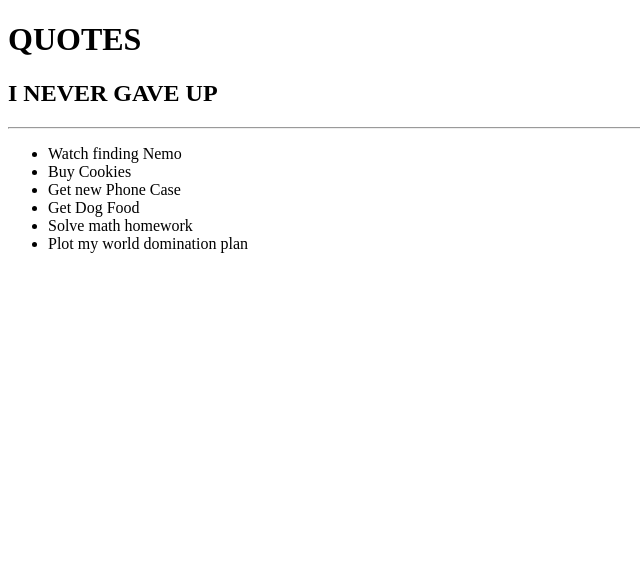
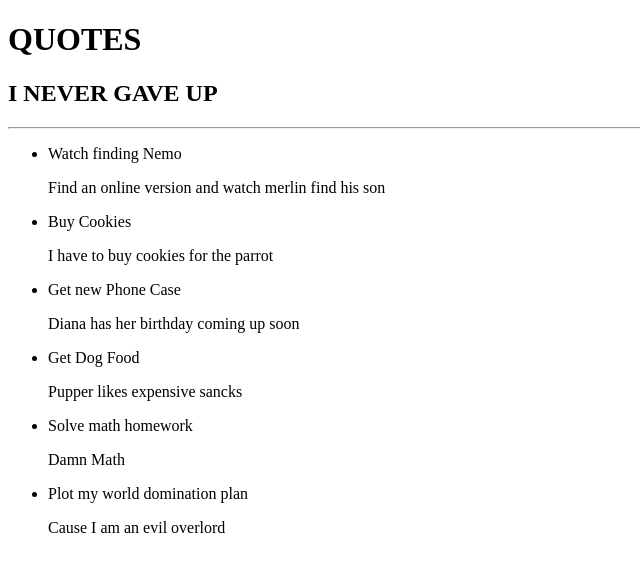
Before and after one commit to Edwike12/Angular-IP1, an Angular app: page / in a window 1280 px wide. Shown: the top 572 px of the page, without its empty margins (0-640 px from the left). Built offline with nearby package versions, Linux system fonts and the light colour scheme.

Commit message:
added description

```diff
--- a/src/app/app.component.ts
+++ b/src/app/app.component.ts
@@ -13,6 +13,7 @@ export class AppComponent {
 
 constructor() {
   this.Quote=['Watch finding Nemo','Buy Cookies','Get new Phone Case','Get Dog Food','Solve math homework','Plot my world domination plan']
+
 }
 
 ngOnInit() {
--- a/src/app/quote-detail/quote-detail.component.html
+++ b/src/app/quote-detail/quote-detail.component.html
@@ -1 +1,3 @@
-<p>quote-detail works!</p>
+<p>
+    {{Quote.description}}
+  </p>
--- a/src/app/quote-detail/quote-detail.component.ts
+++ b/src/app/quote-detail/quote-detail.component.ts
@@ -1,4 +1,5 @@
-import { Component, OnInit } from '@angular/core';
+import { Component, OnInit, Input } from '@angular/core';
+import { Quote } from '../quote';
 
 @Component({
   selector: 'app-quote-detail',
@@ -6,8 +7,9 @@ import { Component, OnInit } from '@angular/core';
   styleUrls: ['./quote-detail.component.css']
 })
 export class QuoteDetailComponent implements OnInit {
+  @Input() Quote: Quote;
 
-  constructor() { }
+  constructor() {}
 
   ngOnInit(): void {
   }
--- a/src/app/quote/quote.component.html
+++ b/src/app/quote/quote.component.html
@@ -5,6 +5,7 @@
     <ul>
       <li *ngFor='let Quote of Quotes'>
         {{Quote.name}}
+        <app-quote-detail [Quote]='Quote'></app-quote-detail>
       </li>
     </ul>
   </div>
--- a/tsconfig.json
+++ b/tsconfig.json
@@ -5,8 +5,8 @@
     "baseUrl": "./",
     "outDir": "./dist/out-tsc",
     "forceConsistentCasingInFileNames": true,
-    "strict": true,
-    "noImplicitReturns": true,
+    "strict": false,
+    "noImplicitReturns": false,
     "noFallthroughCasesInSwitch": true,
     "sourceMap": true,
     "declaration": false,
```
